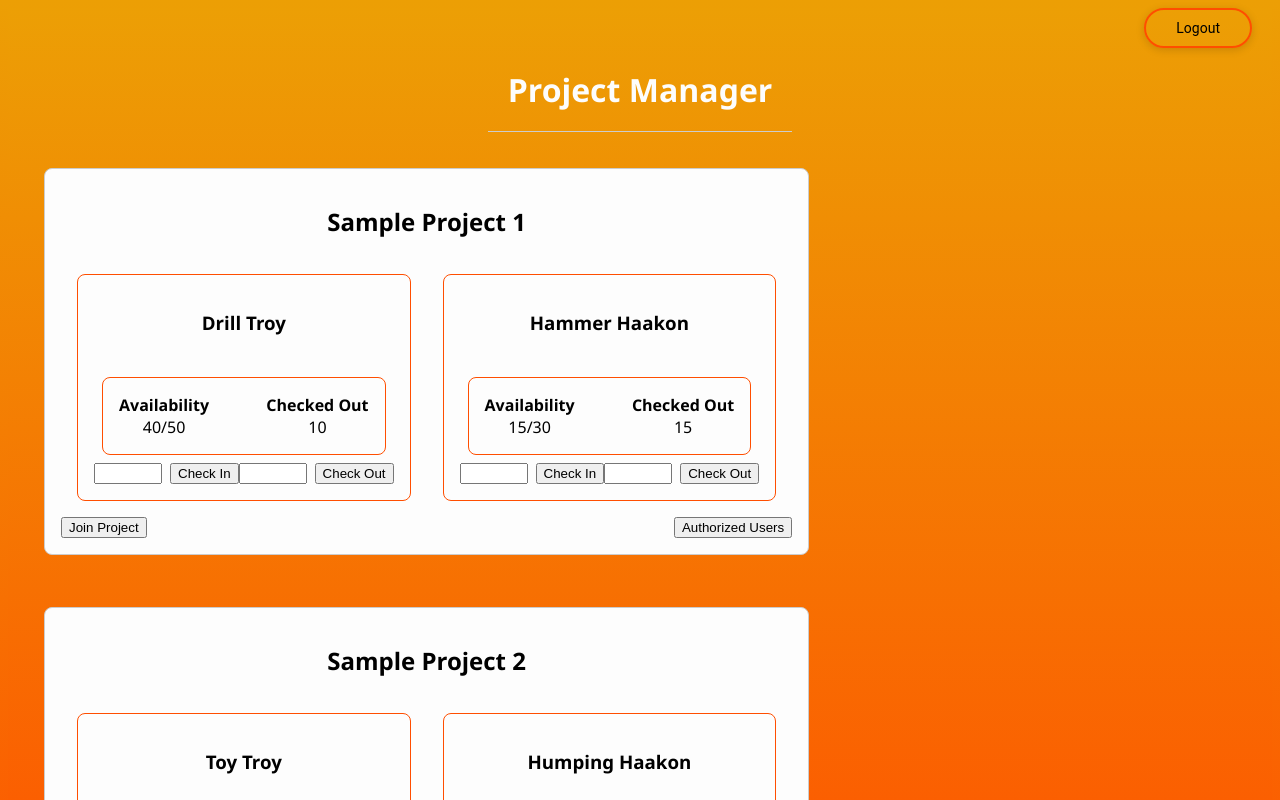
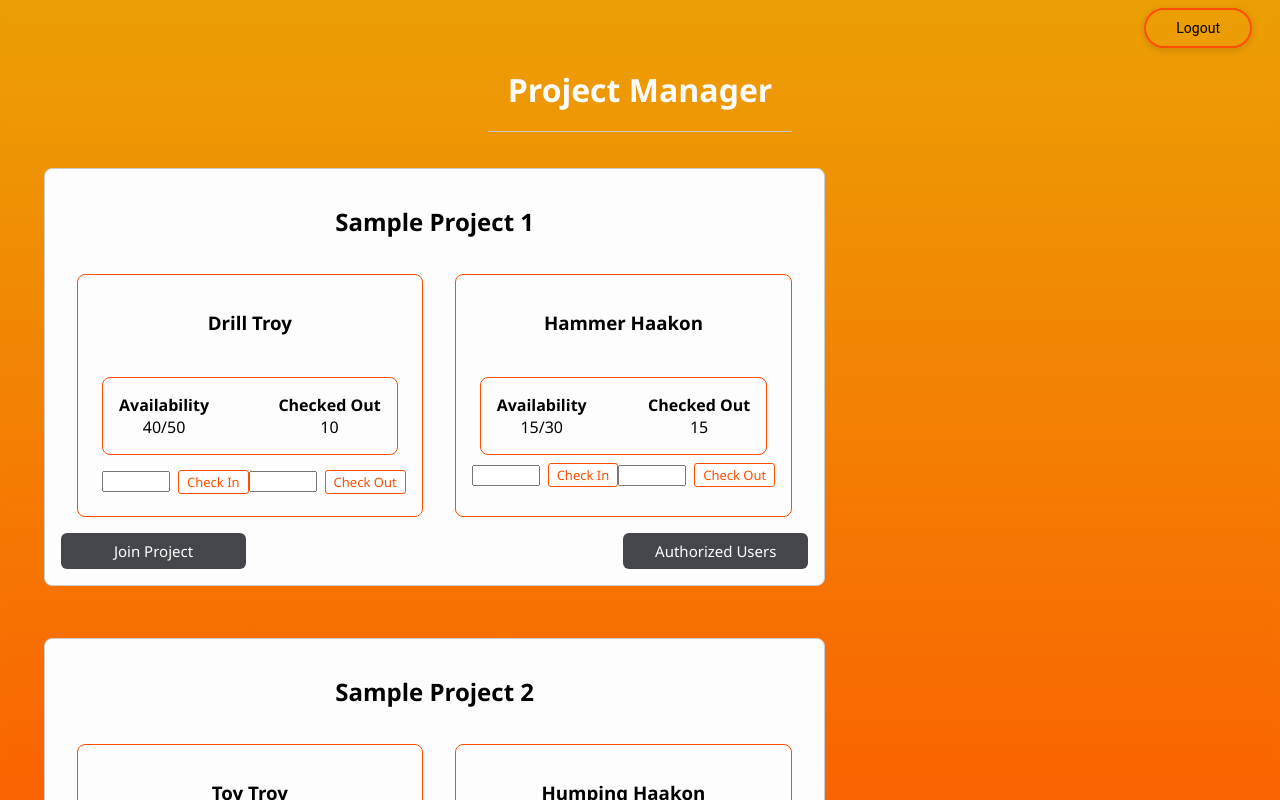
Before and after one commit to troydutton/H-Suite, a React (Create React App) app in the folder frontend/: page /dashboard in a window 1280 px wide. Shown: the top 800 px of the page. Built offline with nearby package versions, Linux system fonts and the light colour scheme.

Commit message:
Added NEW BUTTONS

```diff
--- a/frontend/src/Components/Project/Project.css
+++ b/frontend/src/Components/Project/Project.css
@@ -79,10 +79,106 @@
   justify-content: space-between;
 }
 
+.inputBox {
+  display: flex;
+  flex-direction: column;
+  margin: 8px;
+}
+
+.hardware-controls {
+  display: flex;
+  justify-content: space-between;
+  align-items: center;
+}
+
+.check-Button{
+  background-color: #fff;
+  border-radius: 3px;
+  border: 1px solid #ff4e00;
+  color: #ff4e00;
+  font-size: 13px;
+  padding: 2px 8px;
+  cursor: pointer;
+  transition: 0.3s;
+text-align: center;
+  font-family: 'Segoe UI', Tahoma, Geneva, Verdana, sans-serif;
+}
+
+.check-Button:hover {
+  background-color: #fff;
+  color: #000000;
+  border-color: #000000;
+  transition: 0.3s;
+}
+
+
+
 .button-row {
   display: flex;
   justify-content: space-between;
   align-items: center
 }
 
+.leave-button:hover {
+    background-color: rgba(23,26,32,1);
+    cursor: pointer;
+}
+.leave-button {
+    background-color: rgba(23,26,32,.8);
+    border: none;
+    border-radius: 6px;
+    color: #fff;
+    font-family:'Segoe UI', Tahoma, Geneva, Verdana, sans-serif;
+    font-size: 15px;
+    height: 36px;
+    line-height: 20px;
+    min-width: 185px;
+    padding: 0 16px 0 16px;
+    color: #fff;
+    cursor: pointer;
+    align-items: center;
+}
+
+.join-button:hover {
+  background-color: rgba(23,26,32,1);
+  cursor: pointer;
+}
+.join-button {
+  background-color: rgba(23,26,32,.8);
+  border: none;
+  border-radius: 6px;
+  color: #fff;
+  font-family:'Segoe UI', Tahoma, Geneva, Verdana, sans-serif;
+  font-size: 15px;
+  height: 36px;
+  line-height: 20px;
+  min-width: 185px;
+  padding: 0 16px 0 16px;
+  color: #fff;
+  cursor: pointer;
+  align-items: center;
+}
+
+.authorizedUsers-button{
+  background-color: rgba(23,26,32,.8);
+  border: none;
+  border-radius: 6px;
+  color: #fff;
+  font-family:'Segoe UI', Tahoma, Geneva, Verdana, sans-serif;
+  font-size: 15px;
+  height: 36px;
+  line-height: 20px;
+  min-width: 185px;
+  padding: 0 16px 0 16px;
+  color: #fff;
+  cursor: pointer;
+  align-items: center;
+}
+
+.authorizedUsers-button:hover {
+  background-color: rgba(23,26,32,1);
+  cursor: pointer;
+}
+
+
 /* Add additional styles as needed */
--- a/frontend/src/Components/Project/Project.jsx
+++ b/frontend/src/Components/Project/Project.jsx
@@ -117,17 +117,18 @@ class Project extends Component {
             </div>
             <div className="hardware-controls">
               <input
+                className='inputBox'
                 type="number"
                 name="inputValueCheckIn"
                 onChange={(e) => this.handleInputChange(e, 'hardwareSet1', 'inputValueCheckIn')}
               />
-              <button onClick={() => this.handleCheckIn('hardwareSet1')}>Check In</button>
+              <button className="check-Button" onClick={() => this.handleCheckIn('hardwareSet1')}>Check In</button>
               <input
                 type="number"
                 name="inputValueCheckOut"
                 onChange={(e) => this.handleInputChange(e, 'hardwareSet1', 'inputValueCheckOut')}
               />
-              <button onClick={() => this.handleCheckOut('hardwareSet1')}>Check Out</button>
+              <button className="check-Button" onClick={() => this.handleCheckOut('hardwareSet1')}>Check Out</button>
             </div>
           </div>
           <div className="hardware-set-box">
@@ -150,13 +151,13 @@ class Project extends Component {
                 name='inputValueCheckIn'
                 onChange={(e) => this.handleInputChange(e, 'hardwareSet2', 'inputValueCheckIn')}
               />
-              <button onClick={() => this.handleCheckIn('hardwareSet2')}>Check In</button>
+              <button className="check-Button" onClick={() => this.handleCheckIn('hardwareSet2')}>Check In</button>
               <input
                 type="number"
                 name="inputValueCheckOut"
                 onChange={(e) => this.handleInputChange(e, 'hardwareSet2', 'inputValueCheckOut')}
               />
-              <button onClick={() => this.handleCheckOut('hardwareSet2')}>Check Out</button>
+              <button className="check-Button" onClick={() => this.handleCheckOut('hardwareSet2')}>Check Out</button>
             </div>
           </div>
         </div>
@@ -167,7 +168,7 @@ class Project extends Component {
           >
             {this.state.isJoined ? 'Leave Project' : 'Join Project'}
           </button>
-          <button onClick={this.handleToggleAuthorizedUsers}>Authorized Users</button>
+          <button className="authorizedUsers-button" onClick={this.handleToggleAuthorizedUsers}>Authorized Users</button>
           {this.state.showAuthorizedUsers && (
             <div className="authorized-users-dropdown">
               <ul>
```
